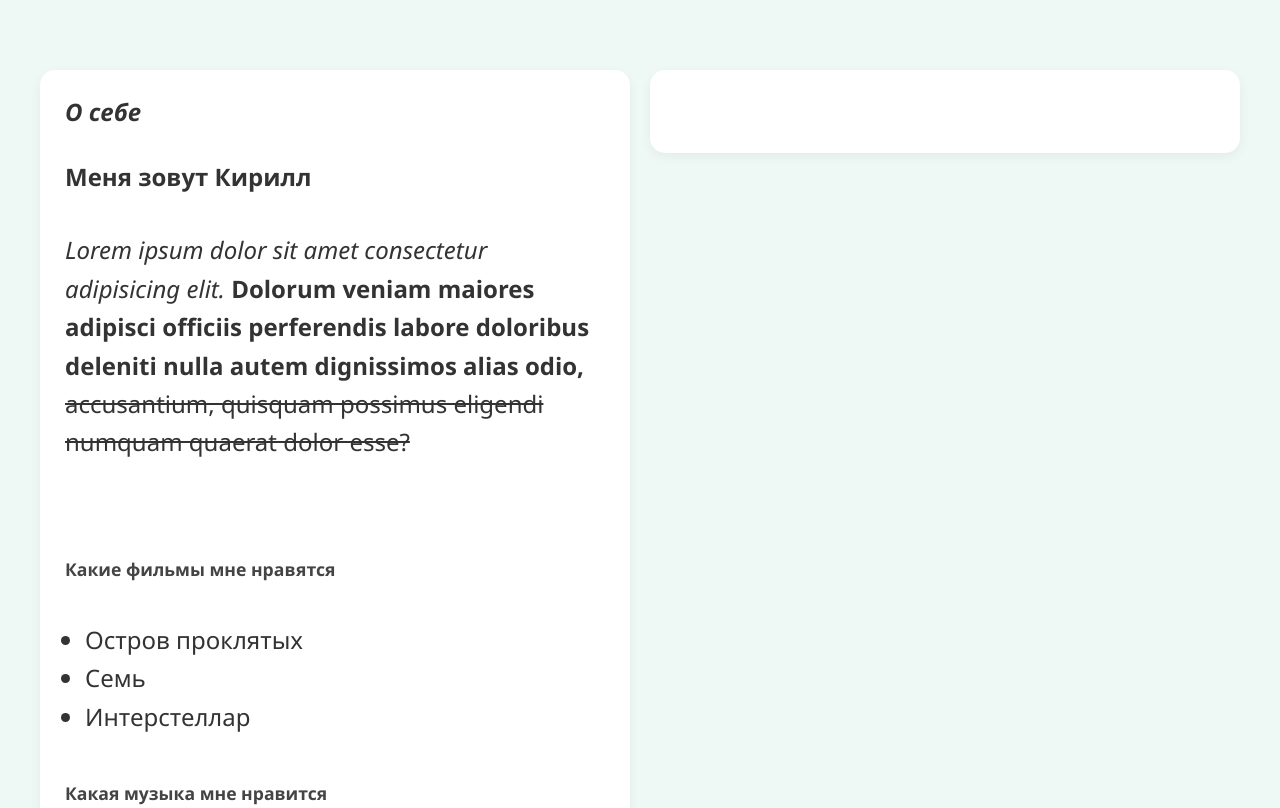
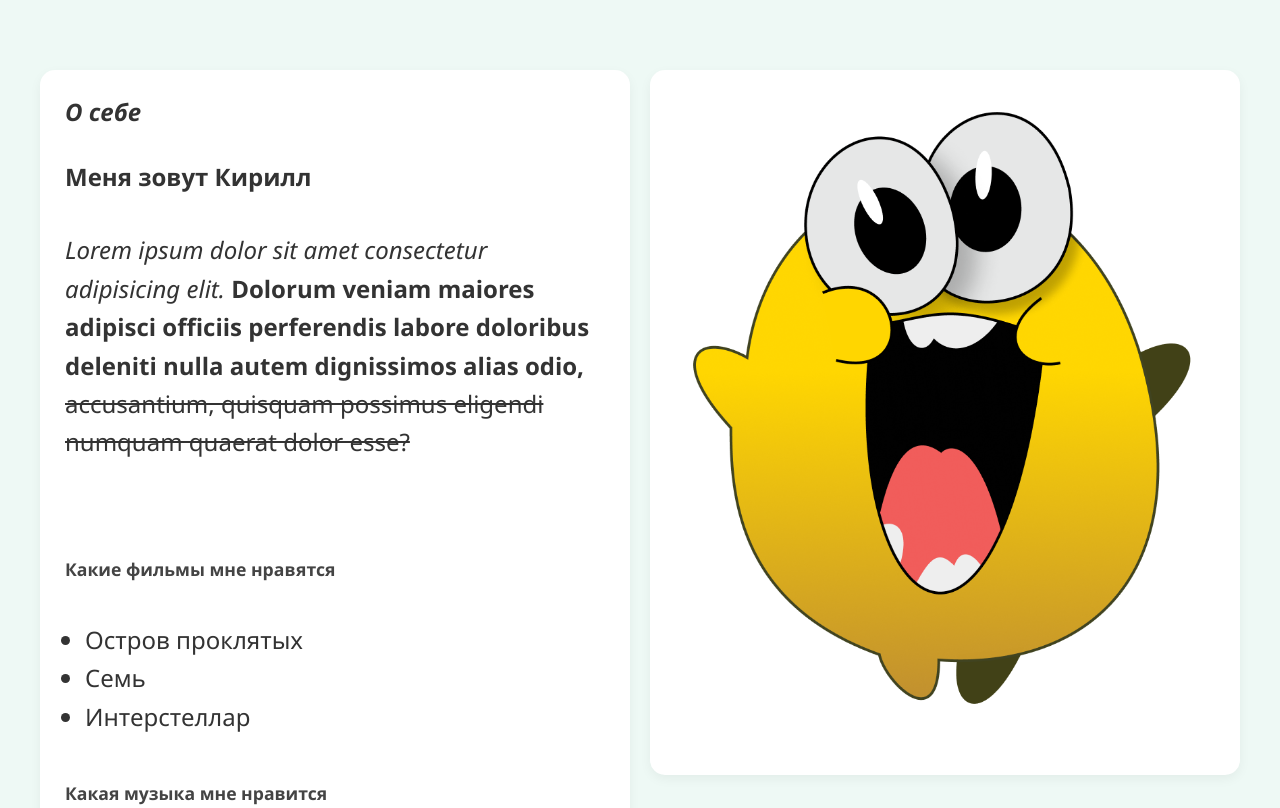
Before and after one commit to Phantic08/lb1-7, a plain HTML site: page pages/lb2.html in a window 1280 px wide. Shown: the top 808 px of the page. Drawn offline with Linux system fonts and the light colour scheme.

Commit message:
Update lb2.html

```diff
--- a/pages/lb2.html
+++ b/pages/lb2.html
@@ -45,7 +45,7 @@
 
     <div class="content-right">
         <p>
-            <img src="./images/happy.png" alt="">
+            <img src="../images/happy.png" alt="">
         </p>
     </div>
 </div>
```
